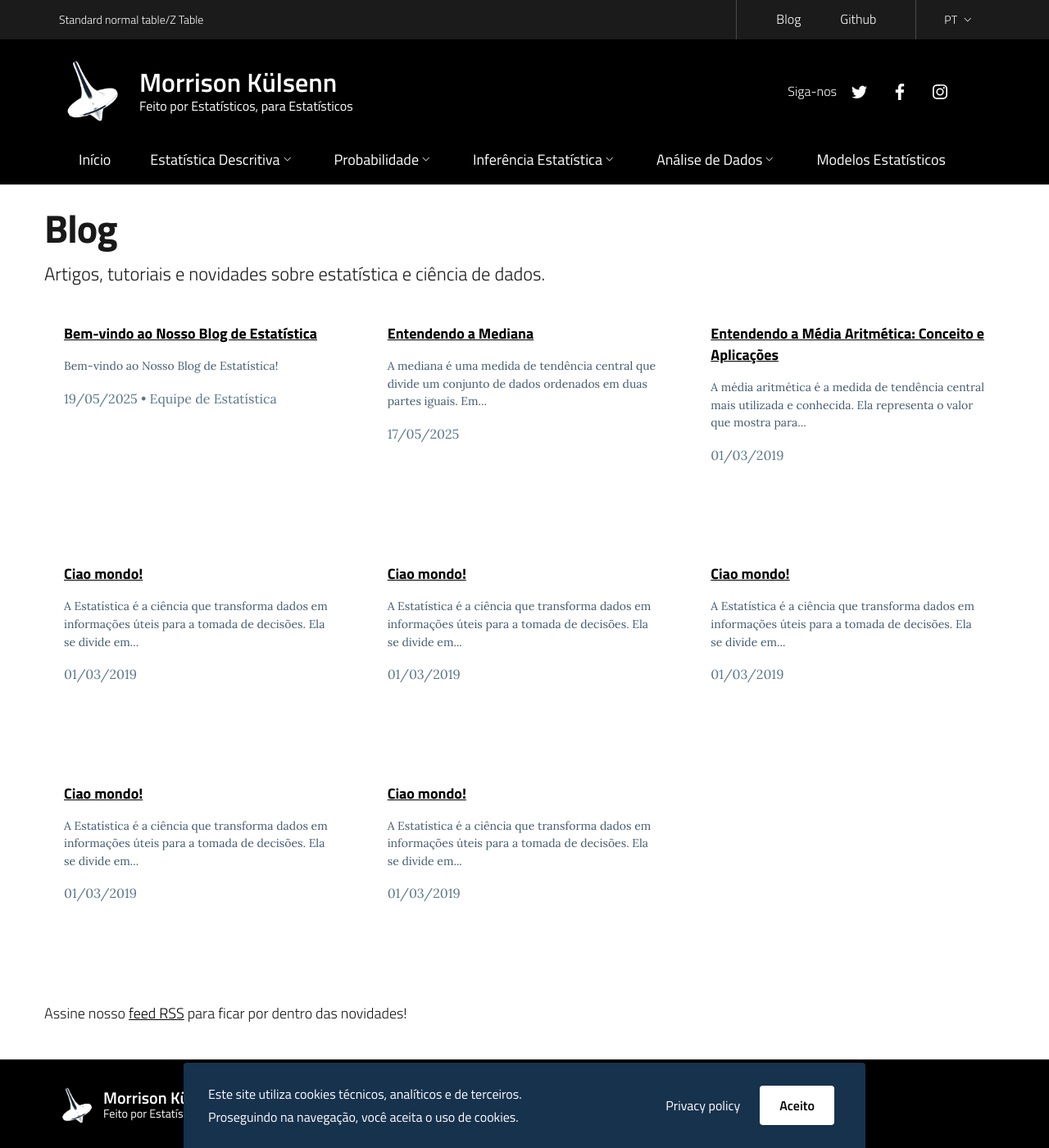
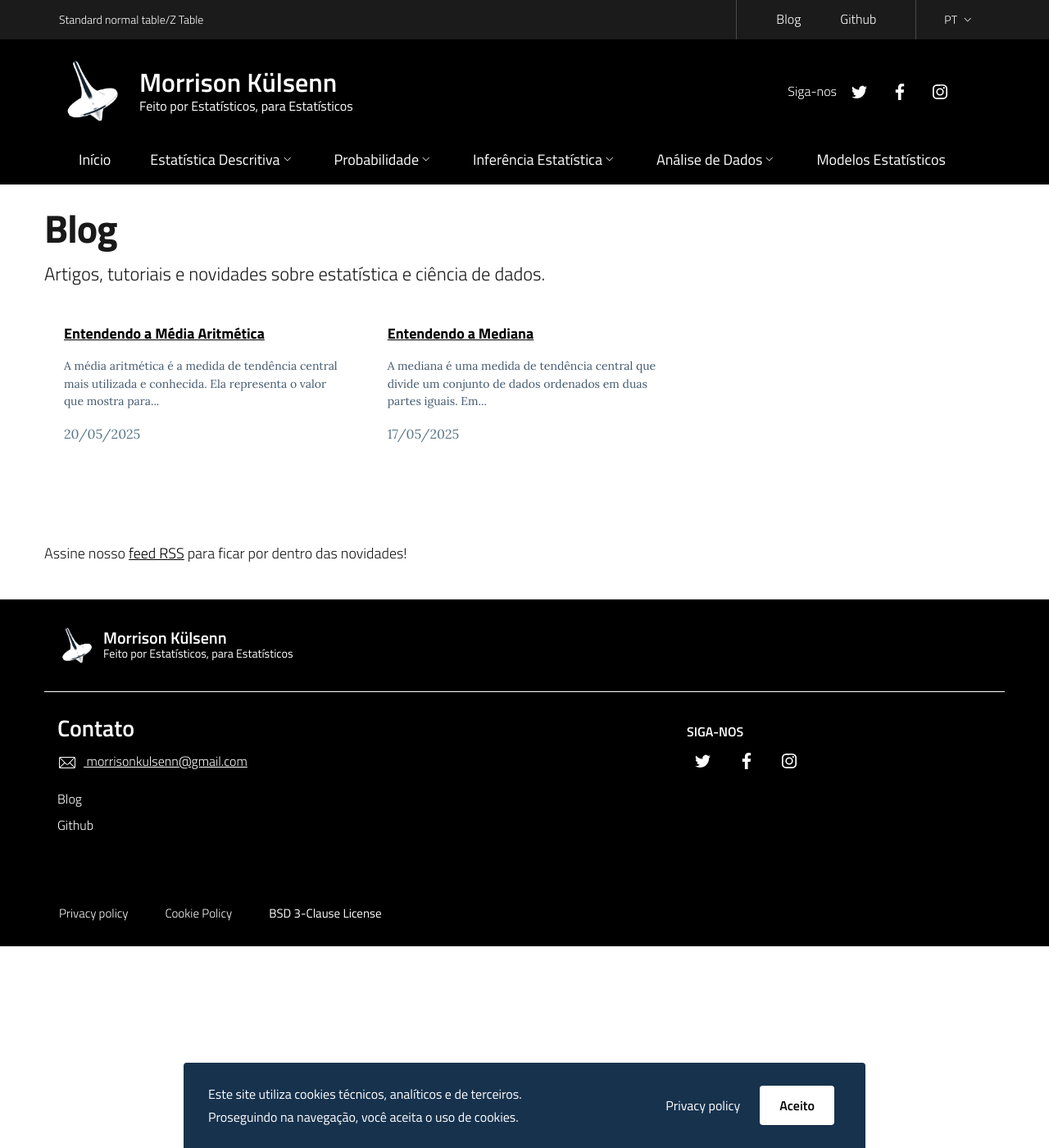
Before and after one commit to morrisonkuhlsen/morrisonkuhlsen, a Jekyll site: the page built from blog/index.html, in a window 1280 px wide and 1400 px high. Shown: the whole window at 82% size. Built offline with Jekyll 4.4.1, drawn with Linux system fonts in a browser that asks for light colours; part of the change alters nothing that is shown.

Commit message:
Atualiza posts: adiciona conteúdo sobre mediana e limpa arquivos antigos

````diff
--- a/_posts/2019-03-01-Hello-World copy 2.md
+++ /dev/null
@@ -1,10 +0,0 @@
----
-layout: post
-title: Ciao mondo!
-lang: pt
-ref: hello-world
-categories: [categoria1]
-tags: [tag1, tag2, tag3]
----
-
-A Estatística é a ciência que transforma dados em informações úteis para a tomada de decisões. Ela se divide em descritiva, que organiza e resume os dados por meio de gráficos e medidas, e inferencial, que utiliza amostras para fazer estimativas sobre populações. A Probabilidade, por sua vez, estuda a incerteza associada a fenômenos aleatórios, permitindo calcular a chance de um evento ocorrer. Conceitos como média, desvio padrão, distribuições de probabilidade e testes de hipótese são fundamentais tanto para o avanço da ciência quanto para aplicações práticas em áreas como saúde, economia e engenharia.
--- a/_posts/2019-03-01-Hello-World copy 3.md
+++ /dev/null
@@ -1,10 +0,0 @@
----
-layout: post
-title: Ciao mondo!
-lang: pt
-ref: hello-world
-categories: [categoria1]
-tags: [tag1, tag2, tag3]
----
-
-A Estatística é a ciência que transforma dados em informações úteis para a tomada de decisões. Ela se divide em descritiva, que organiza e resume os dados por meio de gráficos e medidas, e inferencial, que utiliza amostras para fazer estimativas sobre populações. A Probabilidade, por sua vez, estuda a incerteza associada a fenômenos aleatórios, permitindo calcular a chance de um evento ocorrer. Conceitos como média, desvio padrão, distribuições de probabilidade e testes de hipótese são fundamentais tanto para o avanço da ciência quanto para aplicações práticas em áreas como saúde, economia e engenharia.
--- a/_posts/2019-03-01-Hello-World copy 4.md
+++ /dev/null
@@ -1,10 +0,0 @@
----
-layout: post
-title: Ciao mondo!
-lang: pt
-ref: hello-world
-categories: [categoria1]
-tags: [tag1, tag2, tag3]
----
-
-A Estatística é a ciência que transforma dados em informações úteis para a tomada de decisões. Ela se divide em descritiva, que organiza e resume os dados por meio de gráficos e medidas, e inferencial, que utiliza amostras para fazer estimativas sobre populações. A Probabilidade, por sua vez, estuda a incerteza associada a fenômenos aleatórios, permitindo calcular a chance de um evento ocorrer. Conceitos como média, desvio padrão, distribuições de probabilidade e testes de hipótese são fundamentais tanto para o avanço da ciência quanto para aplicações práticas em áreas como saúde, economia e engenharia.
--- a/_posts/2019-03-01-Hello-World copy.md
+++ /dev/null
@@ -1,10 +0,0 @@
----
-layout: post
-title: Ciao mondo!
-lang: pt
-ref: hello-world
-categories: [categoria1]
-tags: [tag1, tag2, tag3]
----
-
-A Estatística é a ciência que transforma dados em informações úteis para a tomada de decisões. Ela se divide em descritiva, que organiza e resume os dados por meio de gráficos e medidas, e inferencial, que utiliza amostras para fazer estimativas sobre populações. A Probabilidade, por sua vez, estuda a incerteza associada a fenômenos aleatórios, permitindo calcular a chance de um evento ocorrer. Conceitos como média, desvio padrão, distribuições de probabilidade e testes de hipótese são fundamentais tanto para o avanço da ciência quanto para aplicações práticas em áreas como saúde, economia e engenharia.
--- a/_posts/2019-03-01-Hello-World.md
+++ /dev/null
@@ -1,10 +0,0 @@
----
-layout: post
-title: Ciao mondo!
-lang: pt
-ref: hello-world
-categories: [categoria1]
-tags: [tag1, tag2, tag3]
----
-
-A Estatística é a ciência que transforma dados em informações úteis para a tomada de decisões. Ela se divide em descritiva, que organiza e resume os dados por meio de gráficos e medidas, e inferencial, que utiliza amostras para fazer estimativas sobre populações. A Probabilidade, por sua vez, estuda a incerteza associada a fenômenos aleatórios, permitindo calcular a chance de um evento ocorrer. Conceitos como média, desvio padrão, distribuições de probabilidade e testes de hipótese são fundamentais tanto para o avanço da ciência quanto para aplicações práticas em áreas como saúde, economia e engenharia.
--- a/_posts/2019-03-01-New-Post.md
+++ /dev/null
@@ -1,79 +0,0 @@
----
-layout: post
-title: Entendendo a Mediana
-categories: [estatistica, medidas-de-posicao]
-tags: [mediana]
-lang: pt
-ref: entendendo-a-mediana
-date: 2025-05-16 23:55:00 -0300
----
-
-A mediana é uma medida de tendência central que divide um conjunto de dados ordenados em duas partes iguais. Em outras palavras, é o valor que está exatamente no meio de um conjunto de dados quando organizados em ordem crescente ou decrescente.
-
-## Como Calcular a Mediana
-
-### Para um número ímpar de observações:
-1. Ordene os dados em ordem crescente
-2. A mediana será o valor central
-
-**Exemplo:** Considere as idades: 23, 45, 12, 34, 29
-1. Ordenado: 12, 23, 29, 34, 45
-2. Mediana = 29
-
-### Para um número par de observações:
-1. Ordene os dados em ordem crescente
-2. A mediana será a média dos dois valores centrais
-
-**Exemplo:** Considere as notas: 7.5, 6.0, 8.5, 5.5
-1. Ordenado: 5.5, 6.0, 7.5, 8.5
-2. Mediana = (6.0 + 7.5) / 2 = 6.75
-
-## Vantagens da Mediana
-
-1. **Robustez a Valores Extremos:** Diferente da média, a mediana não é afetada por valores atípicos (outliers).
-
-   *Exemplo:* No conjunto [1, 2, 3, 4, 100], a média é 22, mas a mediana é 3.
-
-2. **Melhor Representação em Dados Assimétricos:** Em distribuições assimétricas, a mediana geralmente representa melhor o valor típico.
-
-3. **Pode ser usada em Dados Ordinais:** Enquanto a média requer dados numéricos, a mediana pode ser usada com dados ordinais.
-
-## Aplicações Práticas
-
-1. **Salários:** A mediana salarial é frequentemente usada para evitar distorções causadas por salários muito altos.
-
-2. **Imóveis:** O preço mediano de casas é mais representativo do que a média em mercados imobiliários com grande variação de preços.
-
-3. **Tempos de Resposta:** Em análise de desempenho, a mediana ajuda a entender o tempo típico de resposta, ignorando picos atípicos.
-
-## Mediana vs Média
-
-| Característica | Média | Mediana |
-|----------------|-------|---------|
-| Influência de valores extremos | Alta | Nenhuma |
-| Melhor para dados simétricos | Sim | Sim |
-| Melhor para dados assimétricos | Não | Sim |
-| Pode não ser um valor real do conjunto | Sim | Pode ser |
-
-## Cálculo em Linguagens de Programação
-
-### Python
-```python
-dados = [12, 23, 29, 34, 45]
-import statistics
-mediana = statistics.median(dados)
-print(f"Mediana: {mediana}")  # Saída: 29
-```
-
-### R
-```r
-dados <- c(12, 23, 29, 34, 45)
-mediana <- median(dados)
-print(paste("Mediana:", mediana))  # Saída: 29
-```
-
-## Conclusão
-
-A mediana é uma medida robusta e essencial na análise estatística, especialmente quando lidamos com dados assimétricos ou na presença de valores atípicos. Seu cálculo simples e interpretação direta a tornam uma ferramenta valiosa para qualquer profissional que trabalhe com análise de dados.
-
-*"A estatística é a ciência de aprender com os dados, e a mediana é uma de suas lições mais valiosas sobre como encontrar o centro em meio à variação."*
--- a/_posts/2025-05-19-bem-vindo-ao-blog.md
+++ /dev/null
@@ -1,33 +0,0 @@
----
-layout: post
-title: "Bem-vindo ao Nosso Blog de Estatística"
-date: 2025-05-19 20:20:00 -0300
-categories: [estatistica, iniciante]
-author: Equipe de Estatística
-description: "Dê as boas-vindas ao nosso blog dedicado a estatística e ciência de dados. Aqui você encontrará tutoriais, dicas e artigos sobre diversos tópicos."
----
-
-# Bem-vindo ao Nosso Blog de Estatística!
-
-Estamos muito felizes em lançar o nosso blog dedicado a estatística e ciência de dados. Aqui você encontrará:
-
-- Tutoriais passo a passo
-- Explicações claras de conceitos estatísticos
-- Dicas para análise de dados
-- Novidades do mundo da ciência de dados
-
-## O que você pode esperar
-
-Nos próximos posts, abordaremos tópicos como:
-
-1. Estatística descritiva
-2. Probabilidade
-3. Testes de hipóteses
-4. Machine learning
-5. Visualização de dados
-
-## Participe!
-
-Deixe seus comentários, sugestões e dúvidas. Estamos aqui para ajudar a descomplicar a estatística!
-
-Fique ligado para mais conteúdo!
--- a/_posts/2019-03-01-Nuovo-Post.md
+++ b/_posts/2025-05-20-media.md
@@ -1,7 +1,7 @@
 ---
 layout: post
-title: "Entendendo a Média Aritmética: Conceito e Aplicações"
-categories: [categoria2]
+title: "Entendendo a Média Aritmética"
+categories: [ESTATÍSTICA DESCRITIVA]
 tags: [tag1, tag2]
 lang: pt
 ref: new
--- /dev/null
+++ b/_posts/2025-05-20-mediana.md
@@ -0,0 +1,229 @@
+---
+layout: post
+title: Entendendo a Mediana
+categories: [ESTATÍSTICA DESCRITIVA]
+tags: [mediana, estatística, julia, análise de dados]
+lang: pt
+ref: entendendo-a-mediana
+date: 2025-05-16 23:55:00 -0300
+---
+
+A mediana é uma medida de tendência central que divide um conjunto de dados ordenados em duas partes iguais. Em outras palavras, é o valor que está exatamente no meio de um conjunto de dados quando organizados em ordem crescente ou decrescente.
+
+## O que é a Mediana?
+
+A mediana é o valor que separa a metade superior da metade inferior de uma amostra de dados. Diferentemente da média, ela não é afetada por valores extremamente altos ou baixos, tornando-se particularmente útil em distribuições assimétricas ou na presença de outliers.
+
+## Como Calcular a Mediana
+
+### Método Passo a Passo
+
+1. **Ordene** os dados em ordem crescente
+2. **Conte** o número de observações (n)
+3. **Se n for ímpar**:
+   - A mediana é o valor na posição (n + 1)/2
+4. **Se n for par**:
+   - A mediana é a média dos valores nas posições n/2 e (n/2) + 1
+
+### Exemplos Numéricos
+
+#### Número Ímpar de Observações
+**Dados:** 23, 45, 12, 34, 29 (idades de um grupo)
+1. Ordenado: 12, 23, 29, 34, 45
+2. n = 5 (ímpar)
+3. Posição da mediana = (5 + 1)/2 = 3ª posição
+4. Mediana = 29 anos
+
+#### Número Par de Observações
+**Dados:** 7.5, 6.0, 8.5, 5.5 (notas de alunos)
+1. Ordenado: 5.5, 6.0, 7.5, 8.5
+2. n = 4 (par)
+3. Posições centrais: 2ª (6.0) e 3ª (7.5)
+4. Mediana = (6.0 + 7.5) / 2 = 6.75
+
+## Calculando a Mediana em Julia
+
+Julia oferece maneiras eficientes de calcular a mediana através do pacote `Statistics`. Vamos ver alguns exemplos práticos:
+
+### Instalação do Pacote (se necessário)
+
+<div class="code-container">
+  <div class="code-header">
+    <div class="code-lang">julia</div>
+    <div style="flex-grow: 1;"></div>
+    <button class="copy-button" onclick="copyCode(this)">
+      <i class="bi bi-clipboard"></i>Copiar
+    </button>
+  </div>
+  <div class="code-content">
+    <pre><code>using Pkg
+Pkg.add("Statistics")</code></pre>
+  </div>
+</div>
+
+### Exemplo Básico
+
+<div class="code-container">
+  <div class="code-header">
+    <div class="code-lang">julia</div>
+    <div style="flex-grow: 1;"></div>
+    <button class="copy-button" onclick="copyCode(this)">
+      <i class="bi bi-clipboard"></i>Copiar
+    </button>
+  </div>
+  <div class="code-content">
+    <pre><code>using Statistics
+
+# Dados de exemplo
+idades = [23, 45, 12, 34, 29]
+notas = [7.5, 6.0, 8.5, 5.5]
+
+# Calculando a mediana
+mediana_idades = median(idades)  # 29.0
+mediana_notas = median(notas)    # 6.75
+
+println("Mediana das idades: ", mediana_idades)
+println("Mediana das notas: ", mediana_notas)</code></pre>
+  </div>
+</div>
+
+### Trabalhando com Dados Faltantes (Missing Values)
+
+<div class="code-container">
+  <div class="code-header">
+    <div class="code-lang">julia</div>
+    <div style="flex-grow: 1;"></div>
+    <button class="copy-button" onclick="copyCode(this)">
+      <i class="bi bi-clipboard"></i>Copiar
+    </button>
+  </div>
+  <div class="code-content">
+    <pre><code>using Statistics
+
+# Dados com valores faltantes
+dados = [12.5, 15.8, missing, 14.2, 13.7, missing, 16.1]
+
+# Calculando a mediana ignorando valores faltantes
+mediana = median(skipmissing(dados))  # 14.95
+
+println("Mediana (ignorando faltantes): ", mediana)</code></pre>
+  </div>
+</div>
+
+### Mediana por Grupo em um DataFrame
+
+<div class="code-container">
+  <div class="code-header">
+    <div class="code-lang">julia</div>
+    <div style="flex-grow: 1;"></div>
+    <button class="copy-button" onclick="copyCode(this)">
+      <i class="bi bi-clipboard"></i>Copiar
+    </button>
+  </div>
+  <div class="code-content">
+    <pre><code>using DataFrames, Statistics
+
+# Criando um DataFrame de exemplo
+df = DataFrame(
+    departamento = ["Vendas", "TI", "RH", "Vendas", "TI", "RH", "Vendas"],
+    salario = [4500, 6500, 3800, 5200, 7000, 4000, 4800]
+)
+
+# Calculando a mediana salarial por departamento
+medianas_por_depto = combine(
+    groupby(df, :departamento),
+    :salario => median => :mediana_salarial
+)
+
+println(medianas_por_depto)</code></pre>
+  </div>
+</div>
+
+## Vantagens da Mediana
+
+1. **Robustez a Valores Extremos**
+   - Não é afetada por valores atípicos (outliers)
+   - *Exemplo:* No conjunto [1, 2, 3, 4, 100], a média é 22, mas a mediana é 3
+
+2. **Melhor Representação em Dados Assimétricos**
+   - Em distribuições com assimetria, a mediana representa melhor o valor típico
+   - *Exemplo:* Renda familiar, preços de imóveis
+
+3. **Aplicável a Dados Ordinais**
+   - Pode ser usada com dados ordinais (não requer escala intervalar como a média)
+   - *Exemplo:* Classificações de satisfação (ruim, regular, bom, excelente)
+
+4. **Estabilidade**
+   - Menos sensível a flutuações amostrais do que a média
+   - Mais representativa em amostras pequenas com valores extremos
+
+## Aplicações Práticas
+
+### 1. Análise Salarial
+A mediana salarial é frequentemente usada em relatórios de RH para evitar distorções causadas por salários extremamente altos de executivos.
+
+### 2. Mercado Imobiliário
+O preço mediano de casas é mais representativo do que a média em mercados com grande variação de preços.
+
+### 3. Análise de Desempenho
+Em métricas de desempenho (tempo de resposta, carregamento), a mediana ajuda a entender o comportamento típico, ignorando picos atípicos.
+
+### 4. Dados Ambientais
+Na análise de poluição ou qualidade do ar, onde valores extremos são comuns, a mediana fornece uma visão mais estável das condições típicas.
+
+## Mediana vs Média: Quando Usar Cada Uma
+
+| Característica | Média | Mediana |
+|----------------|-------|---------|
+| Influência de valores extremos | Alta | Nula |
+| Melhor para dados simétricos | ✓ | ✓ |
+| Melhor para dados assimétricos | ✗ | ✓ |
+| Requer escala intervalar | Sim | Não |
+| Sensível a outliers | Sim | Não |
+| Cálculo | Soma/quantidade | Ordenação |
+| Uso típico | Dados simétricos, sem outliers | Dados assimétricos, com outliers |
+
+## Implementação Manual em Julia
+
+Para entender melhor como a mediana funciona, vejamos uma implementação manual:
+
+<div class="code-container">
+  <div class="code-header">
+    <div class="code-lang">julia</div>
+    <div style="flex-grow: 1;"></div>
+    <button class="copy-button" onclick="copyCode(this)">
+      <i class="bi bi-clipboard"></i>Copiar
+    </button>
+  </div>
+  <div class="code-content">
+    <pre><code>function calcular_mediana(vetor)
+    # Faz uma cópia para não modificar o vetor original
+    dados = copy(vetor)
+    sort!(dados)  # Ordena os dados
+    n = length(dados)
+
+    if isodd(n)
+        # Se ímpar, retorna o elemento do meio
+        return dados[(n + 1) ÷ 2]
+    else
+        # Se par, retorna a média dos dois elementos do meio
+        meio = n ÷ 2
+        return (dados[meio] + dados[meio + 1]) / 2
+    end
+end
+
+# Testando a função
+println("Mediana manual (ímpar): ", calcular_mediana([1, 3, 3, 6, 7, 8, 9]))  # 6
+println("Mediana manual (par): ", calcular_mediana([1, 2, 3, 4, 5, 6, 8, 9]))  # 4.5</code></pre>
+  </div>
+</div>
+
+## Conclusão
+
+A mediana é uma medida robusta e essencial na análise estatística, especialmente quando lidamos com dados assimétricos ou na presença de valores atípicos. Seu cálculo simples e interpretação direta a tornam uma ferramenta valiosa para qualquer profissional que trabalhe com análise de dados.
+
+Em Julia, o cálculo da mediana é facilitado pela função `median()` do pacote `Statistics`, que lida eficientemente com diferentes tipos de dados e estruturas, incluindo DataFrames e vetores com valores faltantes.
+
+Lembre-se: enquanto a média nos fala sobre o "centro de gravidade" dos dados, a mediana nos mostra o "ponto médio" que divide os dados ao meio, sendo menos sensível a valores extremos.
+
+*"A estatística é a ciência de aprender com os dados, e a mediana é uma de suas lições mais valiosas sobre como encontrar o centro em meio à variação."*
````
